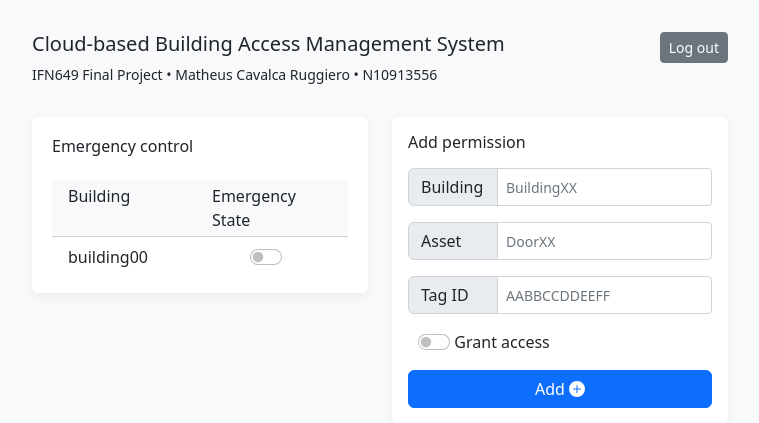
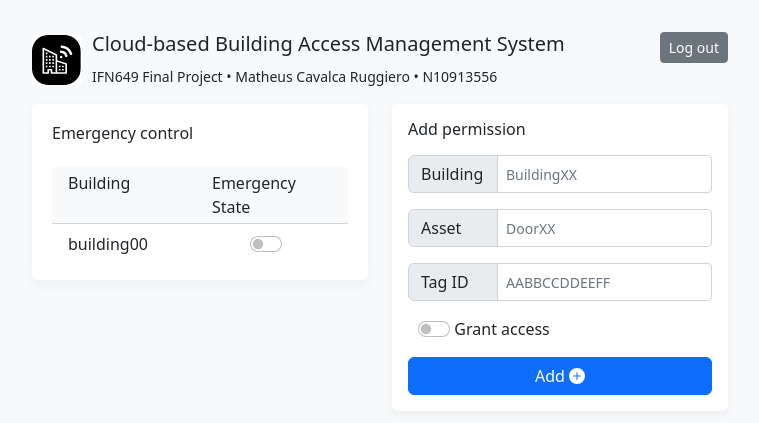
Before and after one commit to MattRugg/ifn649-finalproject, a Flask app: page / in a window 1280 px wide. Shown: the top 423 px of the page, without its empty margins (260-1019 px from the left). Run offline with Flask 2, Linux system fonts and the light colour scheme; the visitor is signed in with stand-in values (Sample User, id 1); some libraries are stand-ins or nearby versions.

Commit message:
Added logo to page header

```diff
--- a/awscloudtier/templates/index.html
+++ b/awscloudtier/templates/index.html
@@ -13,16 +13,17 @@
   <body class="bg-light" data-new-gr-c-s-check-loaded="14.1079.0" data-gr-ext-installed="">
 
     <main role="main" class="container" style="max-width:720px;">
-      <div class="row pt-3 mt-3">
-        <div class="col-10">
+      <div class="row pt-3 my-3">
+        <div class="col-1">
+          <img src="static/img/logo.svg" style="margin-top:3px;"/>
+        </div>
+        <div class="col-9">
           <h5>Cloud-based Building Access Management System</h5>
+          <small>IFN649 Final Project &bull; Matheus Cavalca Ruggiero &bull; N10913556</small>
         </div>
         <div class="col-2" style="text-align:right;">
           <a href="/logout" class="btn btn-sm btn-secondary">Log out</a>
         </div>
-      </div>
-      <div class="row pb-3 mb-3">
-        <small>IFN649 Final Project &bull; Matheus Cavalca Ruggiero &bull; N10913556</small>
       </div>
 
       {% if message is defined %}
```
